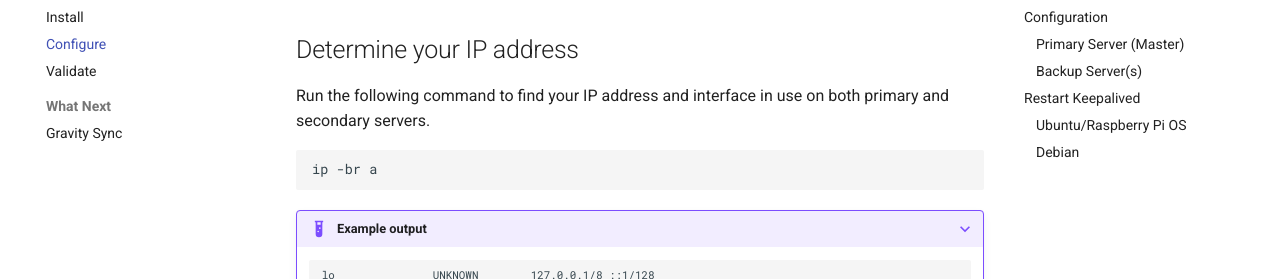
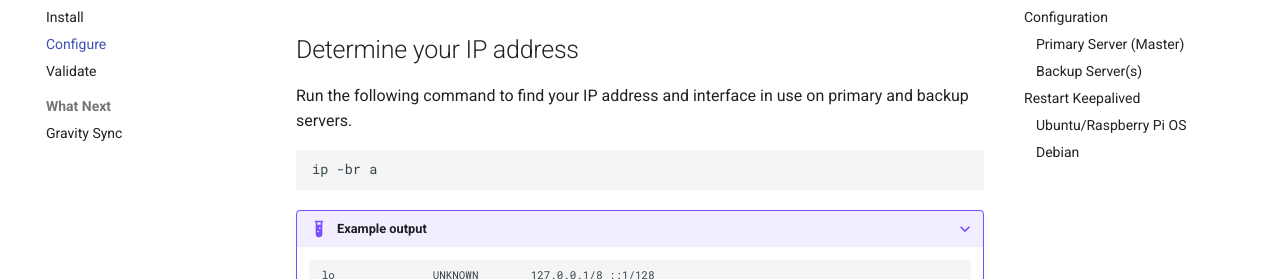
Before and after one commit to ZachChristensen28/pihole-keepalived, an MkDocs documentation site: the page built from docs/getting-started/configure-keepalived.md, in a window 1280 px wide and 900 px high. Shown: the part 196-475 px from the top of the window. Built offline with MkDocs 1.6.1 and Material for MkDocs 9.7.7, drawn with Linux system fonts in a browser that asks for light colours; comment, search, counter and statistics services are not loaded; the version menu is left out.

Commit message:
minor fixes
Signed-off-by: Zach Christensen <23529374+ZachChristensen28@users.noreply.github.com>

````diff
--- a/docs/getting-started/configure-keepalived.md
+++ b/docs/getting-started/configure-keepalived.md
@@ -2,7 +2,7 @@
 
 ## Determine your IP address
 
-Run the following command to find your IP address and interface in use on both primary and secondary servers.
+Run the following command to find your IP address and interface in use on primary and backup servers.
 
 ```shell
 ip -br a
````
Also changed, not shown: docs/getting-started/install-keepalived.md (+1 -1 lines), docs/getting-started/tested-configuration.md (+1 -1 lines).
